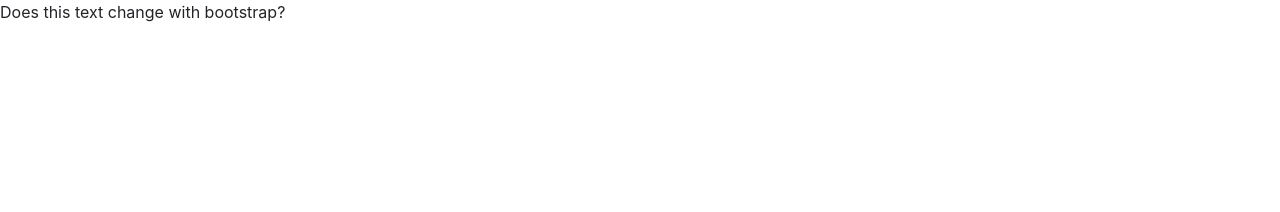
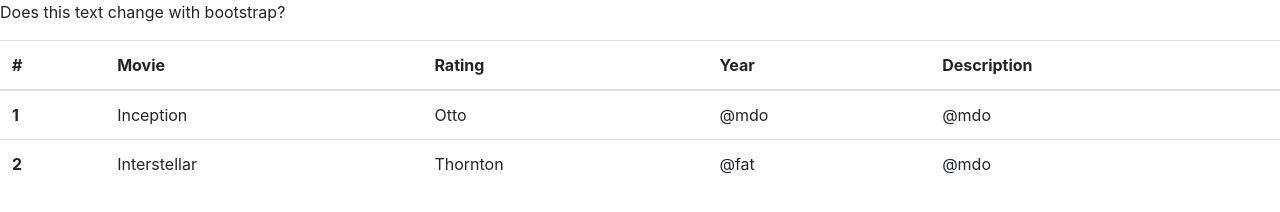
Before and after one commit to ilkronz/ilkronz.github.io, a plain HTML site: page index.html in a window 1280 px wide. Drawn offline with nearby package versions, Linux system fonts and the light colour scheme.

Commit message:
Update index.html
Table test

```diff
--- a/index.html
+++ b/index.html
@@ -17,6 +17,32 @@
   </head>
   <body>
     <p>Does this text change with bootstrap?</p>
+    <table class="table" cellpadding="10">
+        <thead>
+            <tr>
+                <th scope="col">#</th>
+                <th scope="col">Movie</th>
+                <th scope="col">Rating</th>
+                <th scope="col">Year</th>
+                <th scope="col">Description</th>
+            </tr>
+        </thead>
+            <tr>
+                <th scope="row">1</th>
+                <td>Inception</td>
+                <td>Otto</td>
+                <td>@mdo</td>
+                <td>@mdo</td>
+            </tr>
+            <tr>
+                <th scope="row">2</th>
+                <td>Interstellar</td>
+                <td>Thornton</td>
+                <td>@fat</td>
+                <td>@mdo</td>
+            </tr>
+        <tbody>
+    </table>
     <!-- Optional JavaScript -->
     <!-- jQuery first, then Popper.js, then Bootstrap JS -->
     <script src="https://code.jquery.com/jquery-3.3.1.slim.min.js" integrity="sha384-q8i/X+965DzO0rT7abK41JStQIAqVgRVzpbzo5smXKp4YfRvH+8abtTE1Pi6jizo" crossorigin="anonymous"></script>
```
